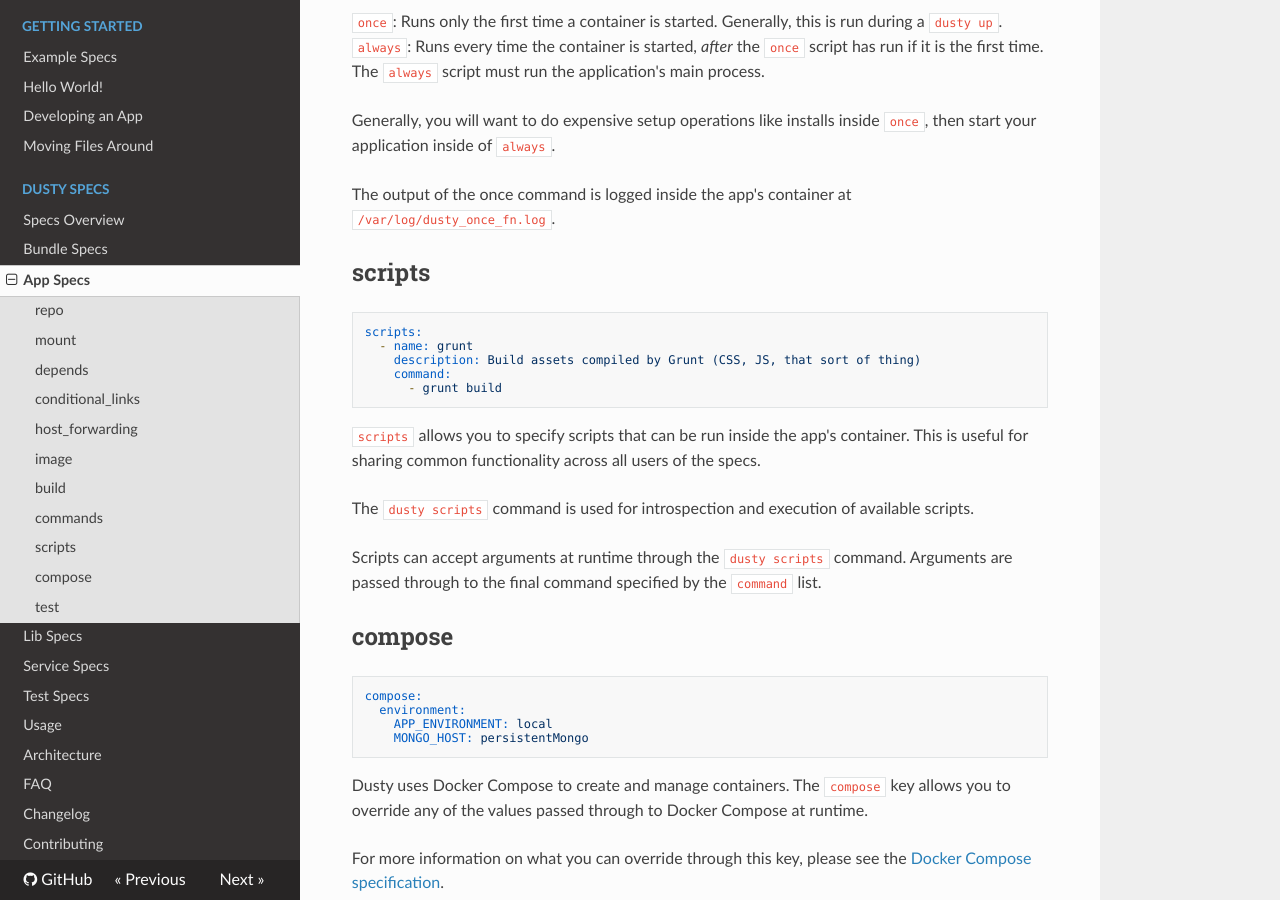
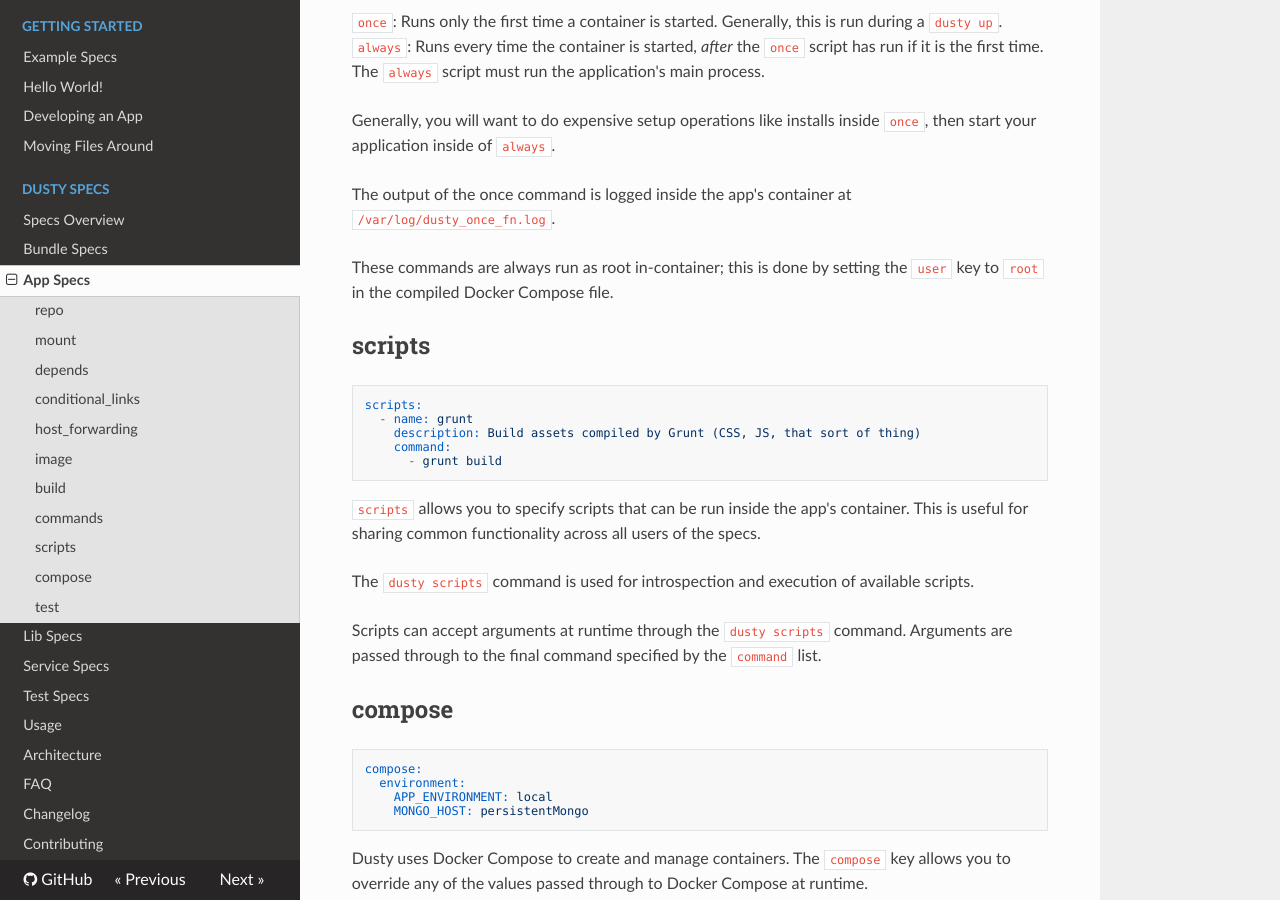
Before and after one commit to gamechanger/dusty, an MkDocs documentation site: the page built from docs/specs/app-specs.md, in a window 1280 px wide and 900 px high, scrolled down 3018 px. Built offline with MkDocs 1.6.1, drawn with Linux system fonts in a browser that asks for light colours; nearby versions of some CDN libraries; old or Windows-style settings are respelled for this version of MkDocs.

Commit message:
Docs reflect apps run as root

````diff
--- a/docs/specs/app-specs.md
+++ b/docs/specs/app-specs.md
@@ -147,6 +147,9 @@ application inside of `always`.
 
 The output of the once command is logged inside the app's container at `/var/log/dusty_once_fn.log`.
 
+These commands are always run as root in-container; this is done by setting the `user` key to `root` in
+the compiled Docker Compose file.
+
 ## scripts
 
 ```
````
Also changed, not shown: docs/changelog.md (+1 -0 lines).
